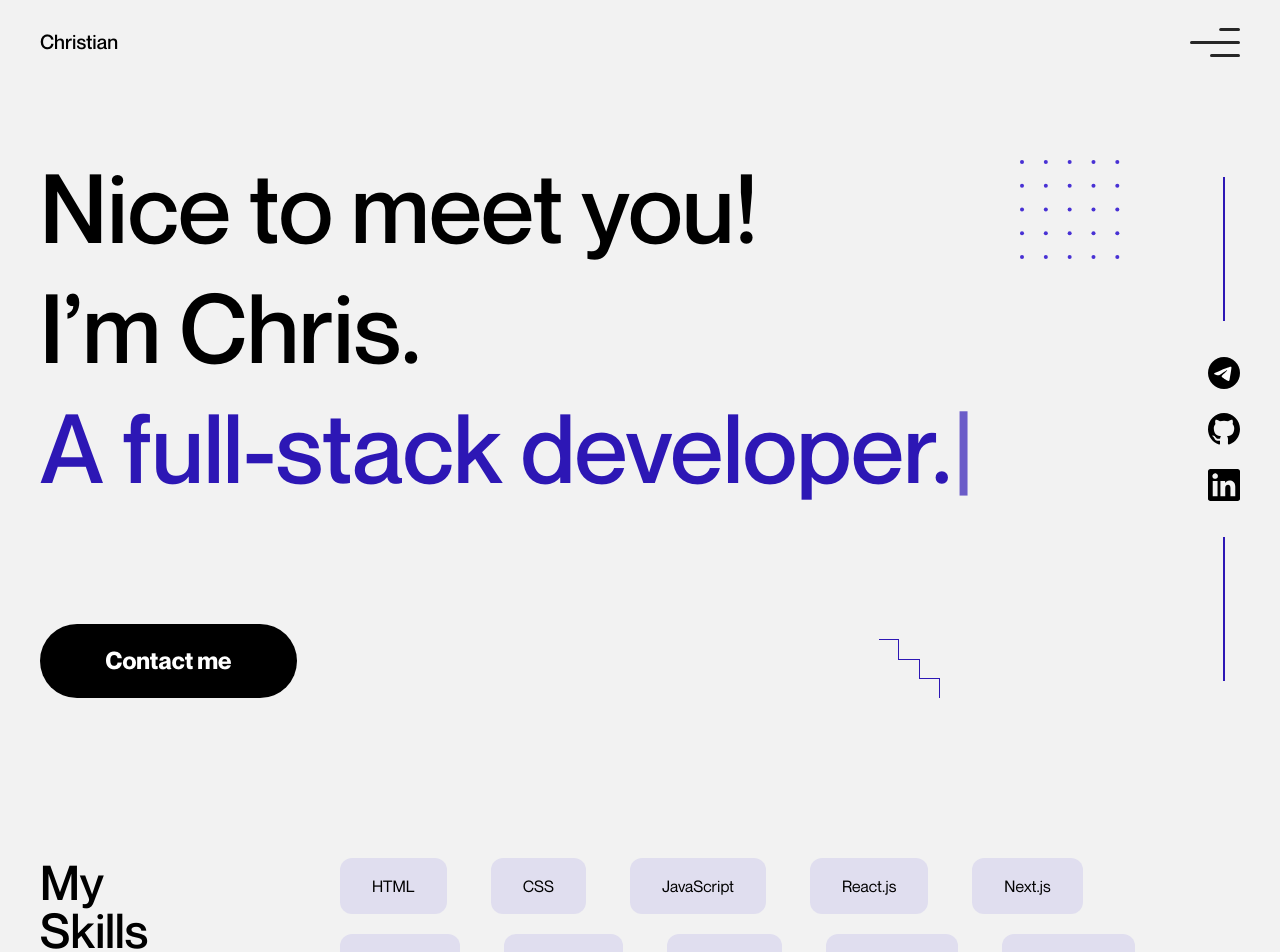
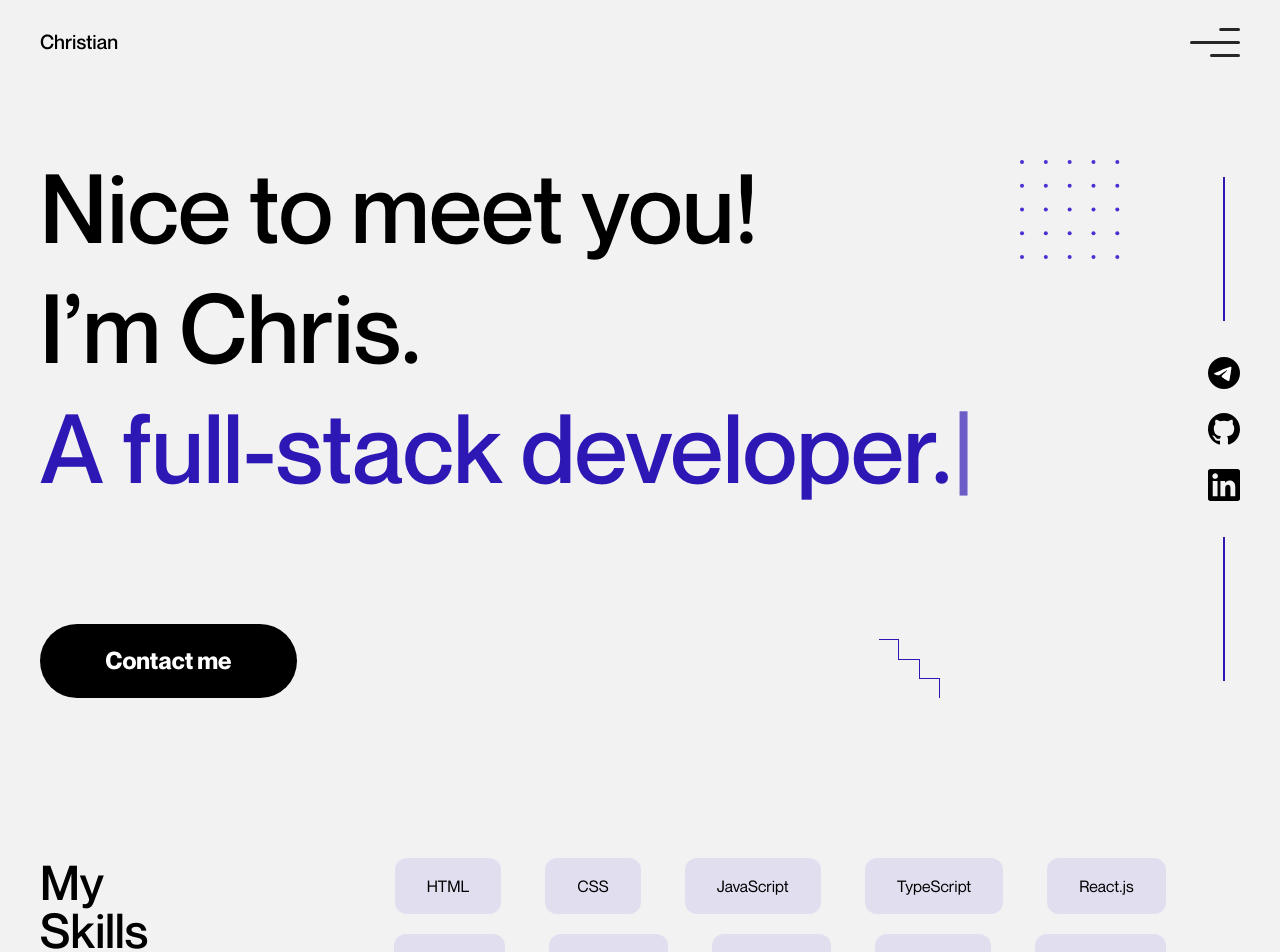
Before and after one commit to shadow16305/Portfolio, a Next.js app: page / in a window 1280 px wide. Shown: the top 952 px of the page. Built offline with nearby package versions, Linux system fonts and the light colour scheme.

Commit message:
Added one skill to skills section

```diff
--- a/components/SkillsSection/Skills.jsx
+++ b/components/SkillsSection/Skills.jsx
@@ -16,31 +16,34 @@ const skills = [
   },
   {
     id: "s4",
+    name: "TypeScript",
+  },
+  {
+    id: "s5",
     name: "React.js",
   },
   {
-    id: "s5",
+    id: "s6",
     name: "Next.js",
   },
   {
-    id: "s6",
+    id: "s7",
     name: "Express",
   },
   {
-    id: "s7",
+    id: "s8",
     name: "Tailwind",
   },
   {
-    id: "s8",
+    id: "s9",
     name: "Node.js",
   },
   {
-    id: "s9",
+    id: "s10",
     name: "Bootstrap",
   },
-
   {
-    id: "s10",
+    id: "s11",
     name: "MongoDB",
   },
 ];
@@ -58,7 +61,7 @@ const Skills = () => {
           },
         },
       }}
-      className="flex flex-wrap justify-center lg:justify-start gap-x-2 gap-y-2 md:gap-x-11 md:gap-y-5 lg:max-w-[700px] xl:max-w-[900px] px-2 md:px-0"
+      className="flex flex-wrap justify-center gap-x-2 gap-y-2 md:gap-x-11 md:gap-y-5 lg:max-w-[700px] xl:max-w-[950px] px-2 md:px-0"
     >
       {skills.map((skill) => (
         <motion.div
```
